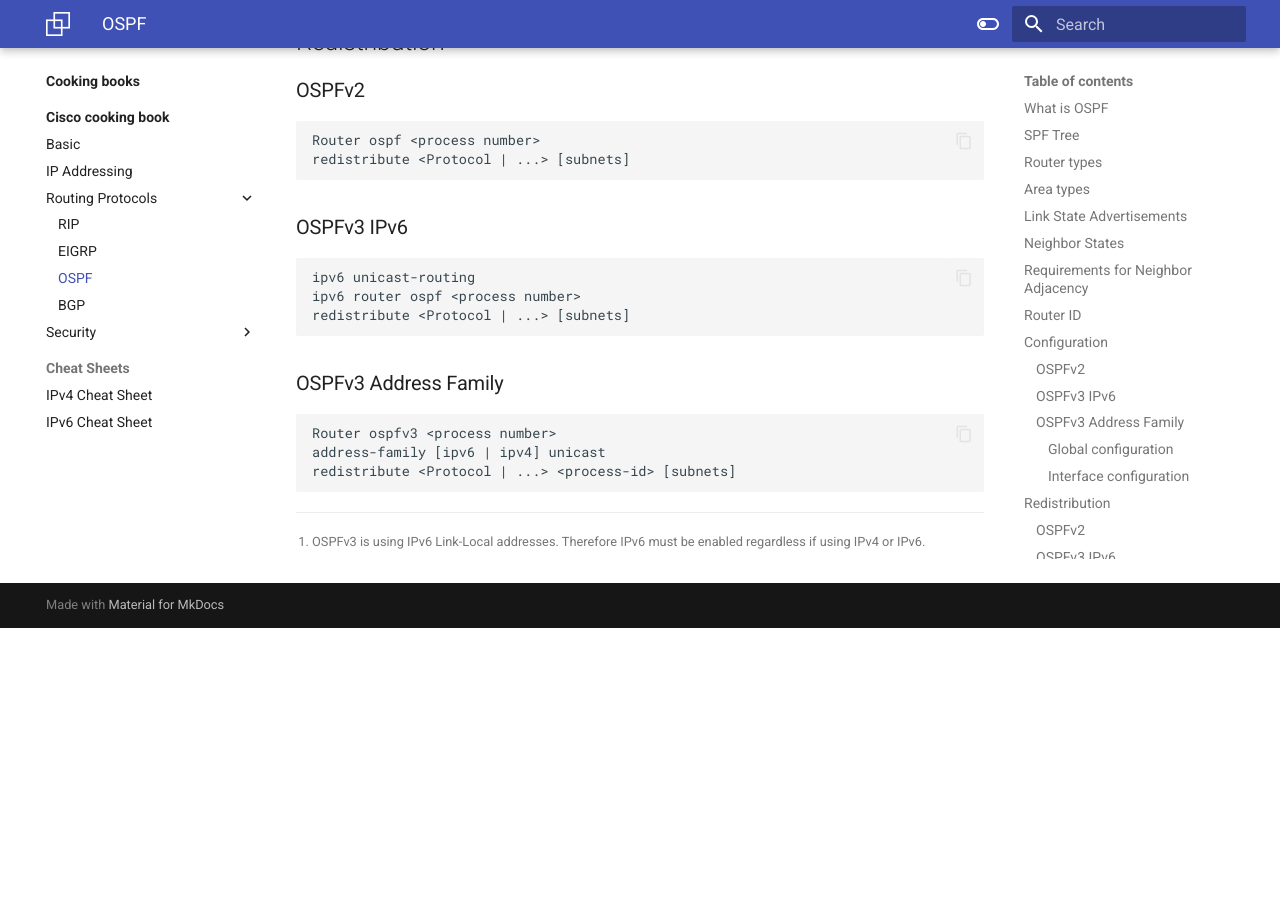
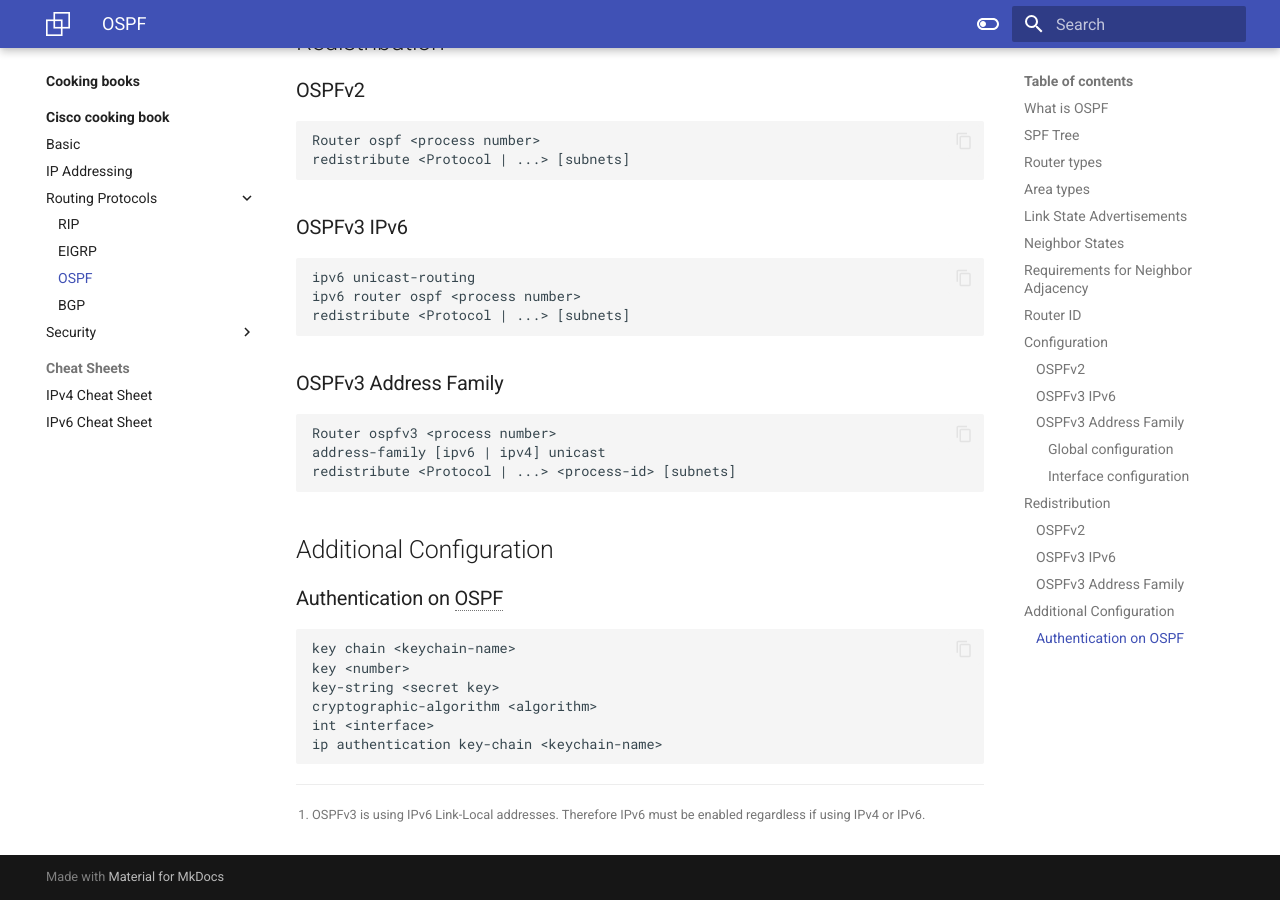
Before and after one commit to jessenjonas/MyDocs, an MkDocs documentation site: the page built from docs/Networking/Cisco/Routing protocols/OSPF.md, in a window 1280 px wide and 900 px high, scrolled down 4959 px. Built offline with MkDocs 1.6.1 and Material for MkDocs 9.7.7, drawn with Linux system fonts in a browser that asks for light colours; before the commit the page ends 5587 px from its top, so only the background shows below that.

Commit message:
Added OSPF Authentication

```diff
--- a/docs/Networking/Cisco/Routing protocols/OSPF.md
+++ b/docs/Networking/Cisco/Routing protocols/OSPF.md
@@ -141,3 +141,12 @@ router-id <32-bit Router ID> !Must on IPv6
     redistribute <Protocol | ...> <process-id> [subnets]
 
 [^1]: OSPFv3 is using IPv6 Link-Local addresses. Therefore IPv6 must be enabled regardless if using IPv4 or IPv6.
+
+## Additional Configuration
+### Authentication on OSPF
+    key chain <keychain-name>
+    key <number>
+    key-string <secret key>
+    cryptographic-algorithm <algorithm>
+    int <interface>
+    ip authentication key-chain <keychain-name>
```
Also changed, not shown: docs/Networking/Cisco/Routing protocols/EIGRP.md (+3 -3 lines).
